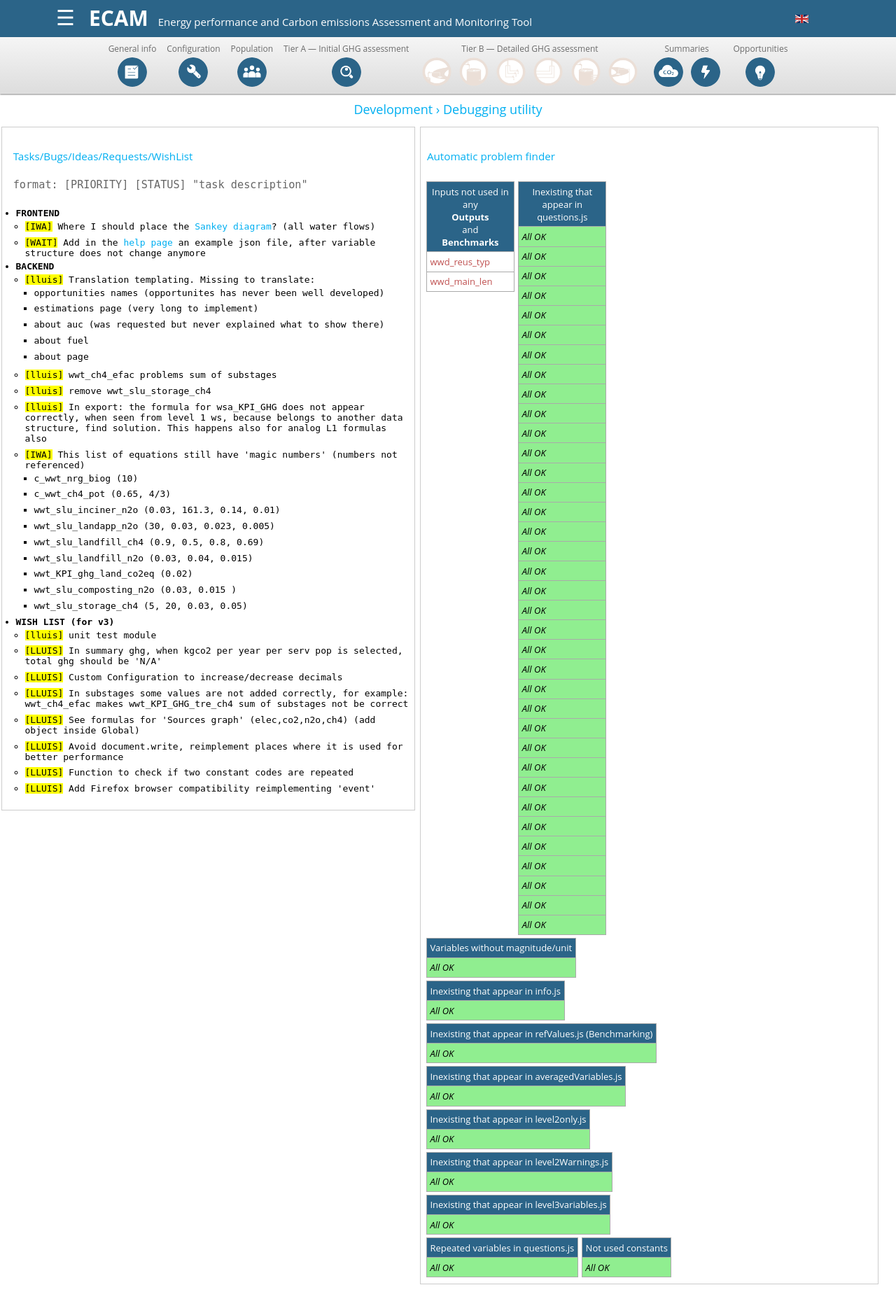
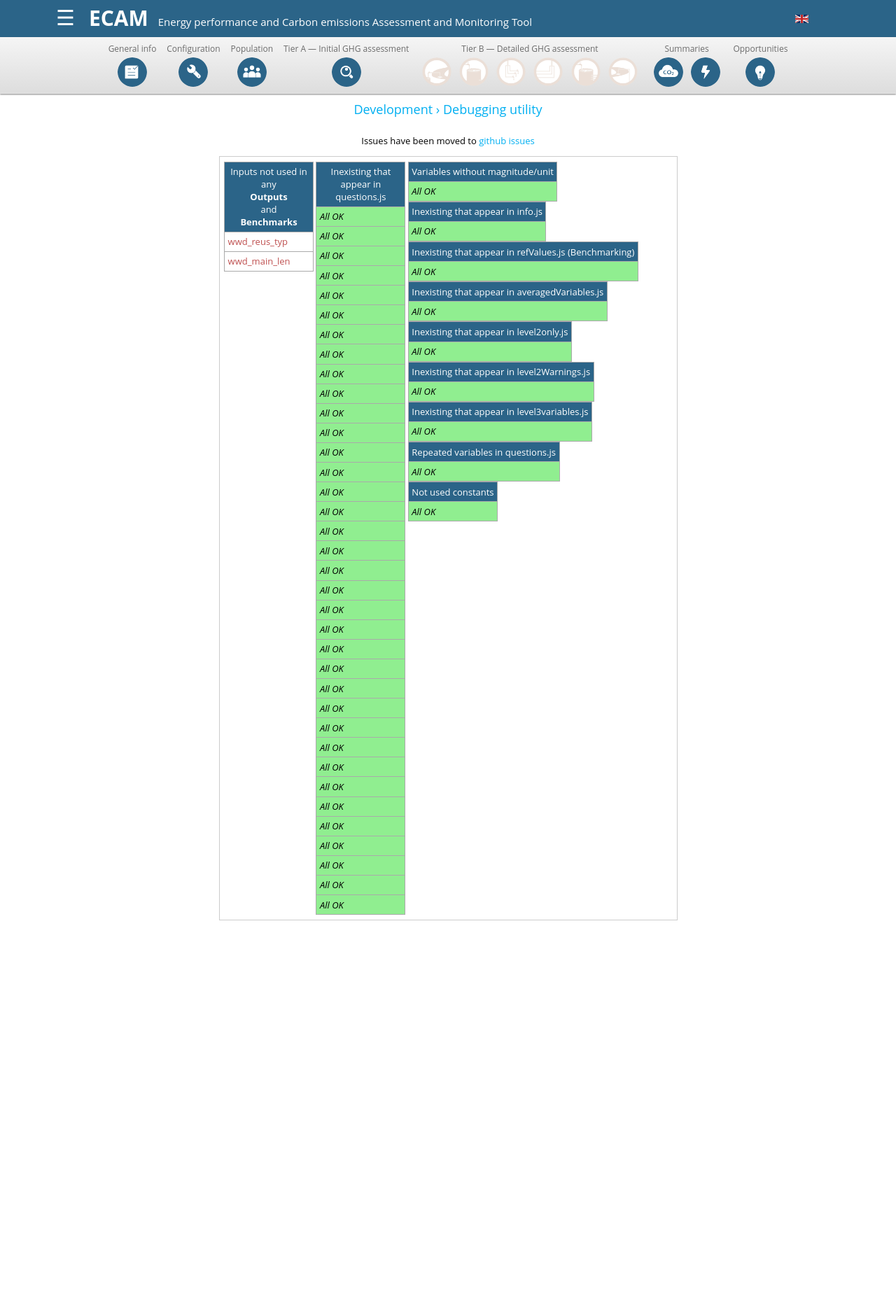
Before and after one commit to icra/ecam, a PHP site: page /problems.php in a window 1280 px wide. Shown: the whole page at 70% size. After the commit the page ends 1315 px from the top, so only its background shows below. Run offline with PHP 8.4, Linux system fonts and the light colour scheme; lists and menus that the app fills with data are empty.

Commit message:
moving issues to github/issues

```diff
--- a/dataModel/global.js
+++ b/dataModel/global.js
@@ -38,7 +38,6 @@ var Global={
 				return sludge_mass*0.05}//<br>
 			else{return 0}
 		},
-		//sludge estimations could go here TODO
 	},
 
 	/**Level 1 - Water Supply*/
@@ -61,10 +60,6 @@ var Global={
 			//fuel engines?
 			wsa_fuel_typ:0,
 			wsa_vol_fuel:0,
-			//water efficiency? //TODO
-			//producing energy?
-			wsa_nrg_turb:0,
-			wsa_KPI_nrg_recovery:function(){return this.wsa_nrg_turb/this.wsa_vol_conv},
 			//pumping?
 			wsa_nrg_pump:0,
 			wsa_vol_pump:0,
@@ -77,7 +72,6 @@ var Global={
 			wsa_pmp_flow:0, //Measured pump flow L/s
 			wsa_pmp_volt:0, //Measured pump voltage V
 			wsa_pmp_amps:0, //Measured pump current Amp
-			wsa_pmp_exff:0, //Expected electromechanical efficiency of new pump % C
 			c_wsa_pmp_pw:function(){return this.wsa_pmp_flow*this.wsa_pmp_head*9.81*1000*0.001/1000},
 			wsa_KPI_std_nrg_cons:function(){return (this.wsa_nrg_pump+this.wsa_nrg_turb)/(this.wsa_vol_pump*this.wsa_pmp_head/100)},
 			wsa_KPI_std_elec_eff:function(){return 100*0.2725/this.wsa_KPI_std_nrg_cons()},
@@ -87,6 +81,11 @@ var Global={
 			wsa_KPI_nrg_cons_new:function(){return this.wsa_vol_pump*this.wsa_KPI_std_nrg_newp()/100*this.wsa_pmp_head},
 			wsa_KPI_nrg_estm_sav:function(){return this.wsa_nrg_cons-this.wsa_KPI_nrg_cons_new()},
 			wsa_KPI_ghg_estm_red:function(){return Global.General.conv_kwh_co2*this.wsa_KPI_nrg_estm_sav()},
+			//producing energy?
+			wsa_nrg_turb:0,
+			wsa_KPI_nrg_recovery:function(){return this.wsa_nrg_turb/this.wsa_vol_conv},
+			//opportunities
+			wsa_pmp_exff:0, //Expected electromechanical efficiency of new pump % C
 			//GHG emissions Abstraction
 			wsa_KPI_GHG_elec:function(){return this.wsa_nrg_cons*Global.General.conv_kwh_co2},
 			wsa_KPI_GHG_fuel:function(){//<br>
@@ -160,6 +159,39 @@ var Global={
 			"wsd_vol_dist":0,
 			"wsd_auth_con":0,
 			"wsd_bill_con":0,
+			//fuel engines?
+			"wsd_fuel_typ":0,
+			"wsd_vol_fuel":0,
+			//water trucks?
+			"wsd_trck_typ":0,
+			"wsd_vol_trck":0,
+			//service performance?
+			"wsd_deli_pts":0,
+			"wsd_ser_cons":0,
+			"wsd_time_pre":0,
+			//topographic?
+			"wsd_min_pres":0,
+			"wsd_hi_no_el":0,
+			"wsd_lo_no_el":0,
+			"wsd_av_no_el":0,
+			"wsd_wt_el_no":0,
+			//pumping?
+			wsd_vol_pump:0,
+			wsd_nrg_pump:0,
+			wsd_pmp_size:0,
+			wsd_sta_head:0,
+			wsd_pmp_head:0,
+			wsd_main_len:0,
+			//pump efficiency
+			wsd_pmp_flow:0, //Measured pump flow L/s
+			wsd_pmp_volt:0, //Measured pump voltage V
+			wsd_pmp_amps:0, //Measured pump current Amp
+			c_wsd_pmp_pw:function(){
+				return this.wsd_pmp_flow*this.wsd_pmp_head*Cts.ct_gravit.value/1000
+			},
+			//opportunities
+			wsd_pmp_exff:0, //Expected electromechanical efficiency of new pump % C
+
 			wsd_KPI_nrg_per_m3:function(){return this.wsd_nrg_cons/this.wsd_auth_con},
 			wsd_KPI_nrg_per_vd:function(){return this.wsd_nrg_cons/this.wsd_vol_dist},
 			wsd_SL_nr_water:function(){
@@ -171,47 +203,14 @@ var Global={
 			wsd_SL_water_loss:function(){
 				return 100*(this.wsd_vol_dist-this.wsd_auth_con)/this.wsd_vol_dist;
 			},
-			//fuel engines?
-			"wsd_fuel_typ":0,
-			"wsd_vol_fuel":0,
-			//water trucks?
-			"wsd_trck_typ":0,
-			"wsd_vol_trck":0,
-			//service performance?
-			"wsd_deli_pts":0,
-			"wsd_ser_cons":0,
-			"wsd_time_pre":0,
 			wsd_SL_pres_ade:function(){return 100*this.wsd_deli_pts/this.wsd_ser_cons},
 			wsd_SL_cont_sup:function(){return 100*this.wsd_time_pre/24},
-			//topographic?
-			"wsd_min_pres":0,
-			"wsd_hi_no_el":0,
-			"wsd_lo_no_el":0,
-			"wsd_av_no_el":0,
-			"wsd_wt_el_no":0,
 			c_wsd_nrg_topo:function(){return Cts.ct_gravit.value*this.wsd_vol_dist*(this.wsd_hi_no_el-this.wsd_av_no_el)/3600000},
 			c_wsd_nrg_natu:function(){return Cts.ct_gravit.value*this.wsd_vol_dist*(this.wsd_wt_el_no-this.wsd_lo_no_el)/3600000},
 			c_wsd_nrg_mini:function(){return Cts.ct_gravit.value*this.wsd_auth_con*(this.wsd_min_pres+this.wsd_av_no_el-this.wsd_lo_no_el)/3600000},
 			c_wsd_nrg_supp:function(){return this.wsd_nrg_cons+this.c_wsd_nrg_natu()},
 			wsd_KPI_nrg_efficien:function(){return 100*this.c_wsd_nrg_mini()/this.c_wsd_nrg_supp()},
 			wsd_KPI_nrg_topgraph:function(){return 100*this.c_wsd_nrg_topo()/this.c_wsd_nrg_supp()},
-			//pumping?
-			wsd_vol_pump:0,
-			wsd_nrg_pump:0,
-			//pumping efficiency?
-			wsd_pmp_size:0,
-			wsd_sta_head:0,
-			wsd_pmp_head:0,
-			wsd_pmp_flow:0, //Measured pump flow L/s
-			wsd_pmp_volt:0, //Measured pump voltage V
-			wsd_pmp_amps:0, //Measured pump current Amp
-			wsd_pmp_exff:0, //Expected electromechanical efficiency of new pump % C
-			wsd_main_len:0,
-
-			c_wsd_pmp_pw:function(){
-				return this.wsd_pmp_flow*this.wsd_pmp_head*Cts.ct_gravit.value/1000
-			},
-
 			wsd_KPI_std_nrg_cons:function(){return this.wsd_nrg_pump/(this.wsd_vol_pump*this.wsd_pmp_head/100)},
 			wsd_KPI_un_head_loss:function(){return 1000*(this.wsd_pmp_head-this.wsd_sta_head)/this.wsd_main_len},
 			wsd_KPI_water_losses:function(){return Math.max(0,1000*(this.wsd_vol_dist-this.wsd_auth_con)/(this.wsd_main_len))},
@@ -222,7 +221,6 @@ var Global={
 			wsd_KPI_ghg_estm_red:function(){return Global.General.conv_kwh_co2*this.wsd_KPI_nrg_estm_sav()},
 			//wsd GHG
 			wsd_KPI_GHG_elec:function(){return this.wsd_nrg_cons*Global.General.conv_kwh_co2},
-
 			wsd_KPI_GHG_fuel:function(){//<br>
 				return this.wsd_KPI_GHG_fuel_co2()+this.wsd_KPI_GHG_fuel_n2o()+this.wsd_KPI_GHG_fuel_ch4();
 			},
--- a/dataModel/info.js
+++ b/dataModel/info.js
@@ -56,8 +56,6 @@ var Info = {
 	wwd_KPI_GHG_fuel_co2:{magnitude:"Mass",unit:"kg CO<sub>2</sub>e"},
 	wwd_KPI_GHG_fuel_n2o:{magnitude:"Mass",unit:"kg CO<sub>2</sub>e"},
 	wwd_KPI_GHG_fuel_ch4:{magnitude:"Mass",unit:"kg CO<sub>2</sub>e"},
-
-	//non revenue water //TODO
 
 	/* +================+ */
 	/* | Service levels | */
--- a/graphs.js
+++ b/graphs.js
@@ -10,8 +10,7 @@ function scrollToItem(id) {
 	var visible_area_start = window.pageYOffset;
 	var visible_area_end = visible_area_start + window.innerHeight;
 	//scroll if element is not in view
-	if(rect.top < visible_area_start || rect.bottom > visible_area_end)
-	{
+	if(rect.top < visible_area_start || rect.bottom > visible_area_end) {
 		element.scrollIntoView()
 	}
 }
--- a/problems.php
+++ b/problems.php
@@ -21,30 +21,23 @@
 			}
 			return n;
 		}
-		function findInexisting(obj)
-		{
-			(function()
-			{
+		function findInexisting(obj) {
+			(function() {
 				var inex=[];
-				if(obj instanceof Array)
-				{
-					for(var i in obj)
-					{
+				if(obj instanceof Array) {
+					for(var i in obj) {
 						if(locateVariable(obj[i])==false) inex.push(obj[i]);
 					}
 				}
-				else if(typeof(obj)=="object")
-				{
-					for(var field in obj)
-					{
+				else if(typeof(obj)=="object") {
+					for(var field in obj) {
 						if(locateVariable(field)==false) inex.push(field);
 					}
 				}
 				else return [];
 				if(inex.length==0) { document.write("<tr><td class=allok></td>") }
 				return inex;
-			})().forEach(function(field)
-			{
+			})().forEach(function(field) {
 				document.write("<tr><td style=background:red>"+field);
 			});
 		}
@@ -74,33 +67,12 @@
 <!--caption--><?php include'caption.php'?>
 <!--title--><h1><a href=development.php>Development</a> &rsaquo; Debugging utility</h1></center>
 
-<div id=main style=margin-bottom:3em>
-	<!--todo list-->
-	<div id=tasks class=inline style="max-width:45%;border:1px solid #ccc;padding:0.5em;margin:2px">
-		<style>
-			#tasks ul {font-family:monospace;padding-left:1em;}
-			#tasks ul li ul li {padding:0.3em 0;border-radius:0.5em;}
-		</style>
-		<h3>Tasks/Bugs/Ideas/Requests/WishList
-			<br>
-			<br>
-			<span style=color:#666;font-family:monospace>format: [PRIORITY] [STATUS] "task description"</span>
-		</h3>
-		<script src="todo.js"></script>
-		<ul>
-			<li><b>FRONTEND</b>          <ul id=Front></ul>
-			<li><b>BACKEND</b>           <ul id=Back ></ul>
-			<li><b>WISH LIST (for v3)</b><ul id=Wish ></ul>
-			<script>
-				TODO.list()
-			</script>
-		</ul>
-	</div>
+<p style=text-align:center>
+	Issues have been moved to <a href='https://github.com/holalluis/ecam/issues'>github issues</a>
+</p>
 
 <!--problems-->
-	<div class=inline style="max-width:50%;border:1px solid #ccc;padding:0.5em;margin:2px">
-		<h3 style=padding-left:2px>Automatic problem finder</h3>
-
+<div style="max-width:50%;border:1px solid #ccc;padding:0.5em;margin:2px auto">
 	<!--not used inputs-->
 	<div class=inline style="max-width:20%">
 	<table><tr><th>Inputs not used in any<br><b>Outputs</b><br> and<br> <b>Benchmarks</b>
@@ -221,6 +193,5 @@
 		</table>
 	</div>
 </div>
-</div>
 
 <!--CURRENT JSON--><?php include'currentJSON.php'?>
--- a/todo.js
+++ /dev/null
@@ -1,53 +0,0 @@
-/*Tasks data structure*/
-var TODO = {
-	Front:[//frontend
-		"[IWA] Where I should place the <a href=sankey.php>Sankey diagram</a>? (all water flows)",
-		"[WAIT] Add in the <a href=help.php>help page</a> an example json file, after variable structure does not change anymore",
-	],
-	Back:[//backend
-		"[lluis] Translation templating. Missing to translate:<ul>"+
-			"<li>opportunities names (opportunites has never been well developed)"+
-			"<li>estimations page (very long to implement)"+
-			"<li>about auc (was requested but never explained what to show there)"+
-			"<li>about fuel"+
-			"<li>about page"+
-		"",
-
-		"[lluis] wwt_ch4_efac problems sum of substages",
-		"[lluis] remove wwt_slu_storage_ch4",
-		"[lluis] In export: the formula for wsa_KPI_GHG does not appear correctly, when seen from level 1 ws, because belongs to another data structure, find solution. This happens also for analog L1 formulas also",
-		"[IWA] This list of equations still have 'magic numbers' (numbers not referenced)<ul>"+
-			"<li>c_wwt_nrg_biog (10)"+
-			"<li>c_wwt_ch4_pot (0.65, 4/3)"+
-			"<li>wwt_slu_inciner_n2o (0.03, 161.3, 0.14, 0.01)"+
-			"<li>wwt_slu_landapp_n2o (30, 0.03, 0.023, 0.005)"+
-			"<li>wwt_slu_landfill_ch4 (0.9, 0.5, 0.8, 0.69)"+
-			"<li>wwt_slu_landfill_n2o (0.03, 0.04, 0.015)"+
-			"<li>wwt_KPI_ghg_land_co2eq (0.02)"+
-			"<li>wwt_slu_composting_n2o (0.03, 0.015 )"+
-			"<li>wwt_slu_storage_ch4 (5, 20, 0.03, 0.05)"+
-		"</ul>",
-	],
-	Wish:[//wishlist
-		"[lluis] unit test module",
-		"[LLUIS] In summary ghg, when kgco2 per year per serv pop is selected, total ghg should be 'N/A'",
-		"[LLUIS] Custom Configuration to increase/decrease decimals",
-		"[LLUIS] In substages some values are not added correctly, for example: wwt_ch4_efac makes wwt_KPI_GHG_tre_ch4 sum of substages not be correct",
-		"[LLUIS] See formulas for 'Sources graph' (elec,co2,n2o,ch4) (add object inside Global)",
-		"[LLUIS] Avoid document.write, reimplement places where it is used for better performance",
-		"[LLUIS] Function to check if two constant codes are repeated",
-		"[LLUIS] Add Firefox browser compatibility reimplementing 'event'",
-	],
-};
-
-/*list tasks inside a <ul id=Front id=Back id=Wish>*/
-TODO.list=function(){
-	['Front','Back','Wish'].forEach(id=>{
-		var ul=document.getElementById(id);
-		TODO[id].forEach(task=>{
-			var li=document.createElement('li');
-			li.innerHTML=task.replace(/^(\[.*\])/g,"<span style=background:yellow>$1</span>");
-			ul.appendChild(li);
-		});
-	});
-};
```
Also changed, not shown: edit.php (+32 -59 lines), level2.php (+7 -7 lines), level3.php (+143 -193 lines), opps.php (+4 -15 lines). Lines whose indentation alone changed are shown as unchanged.
